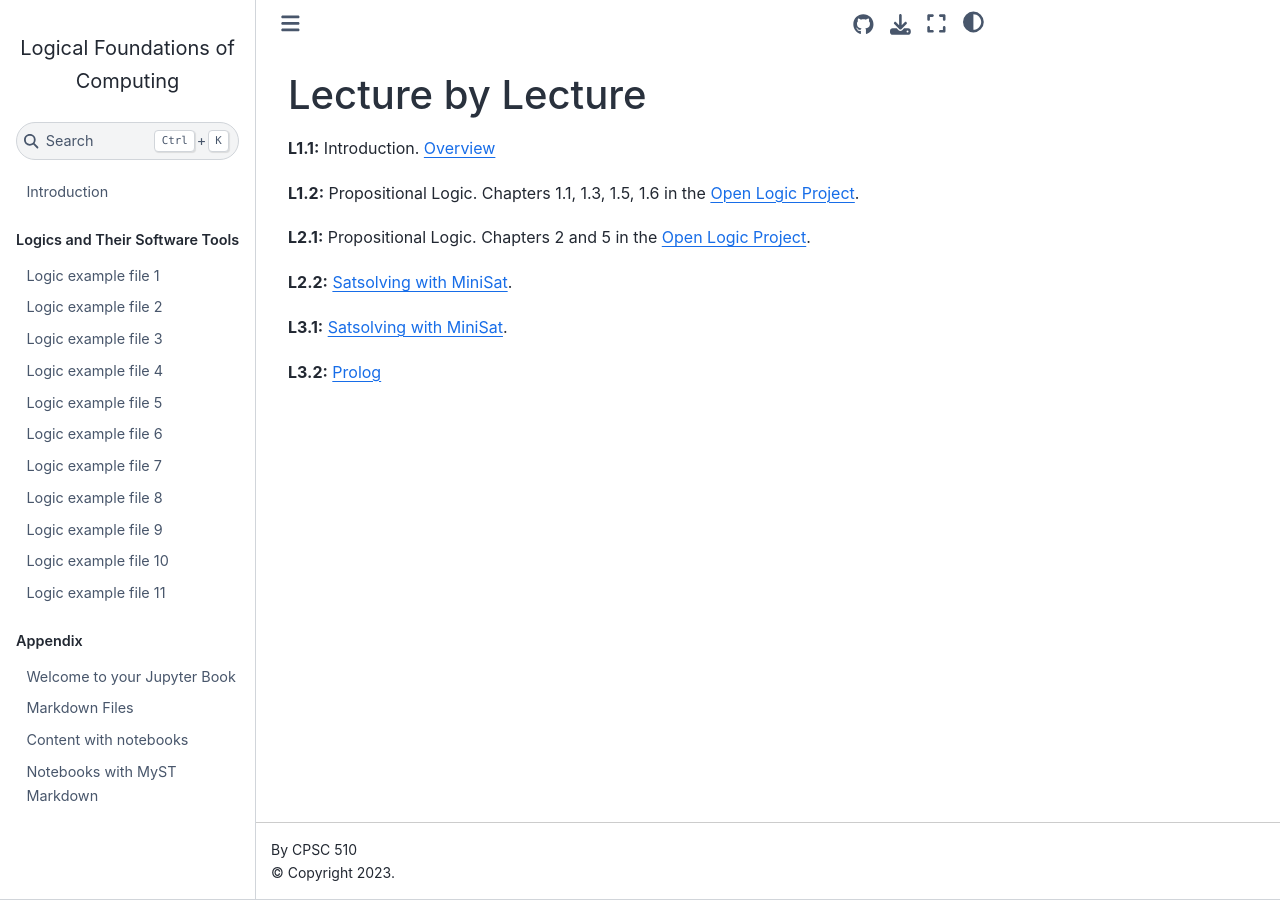
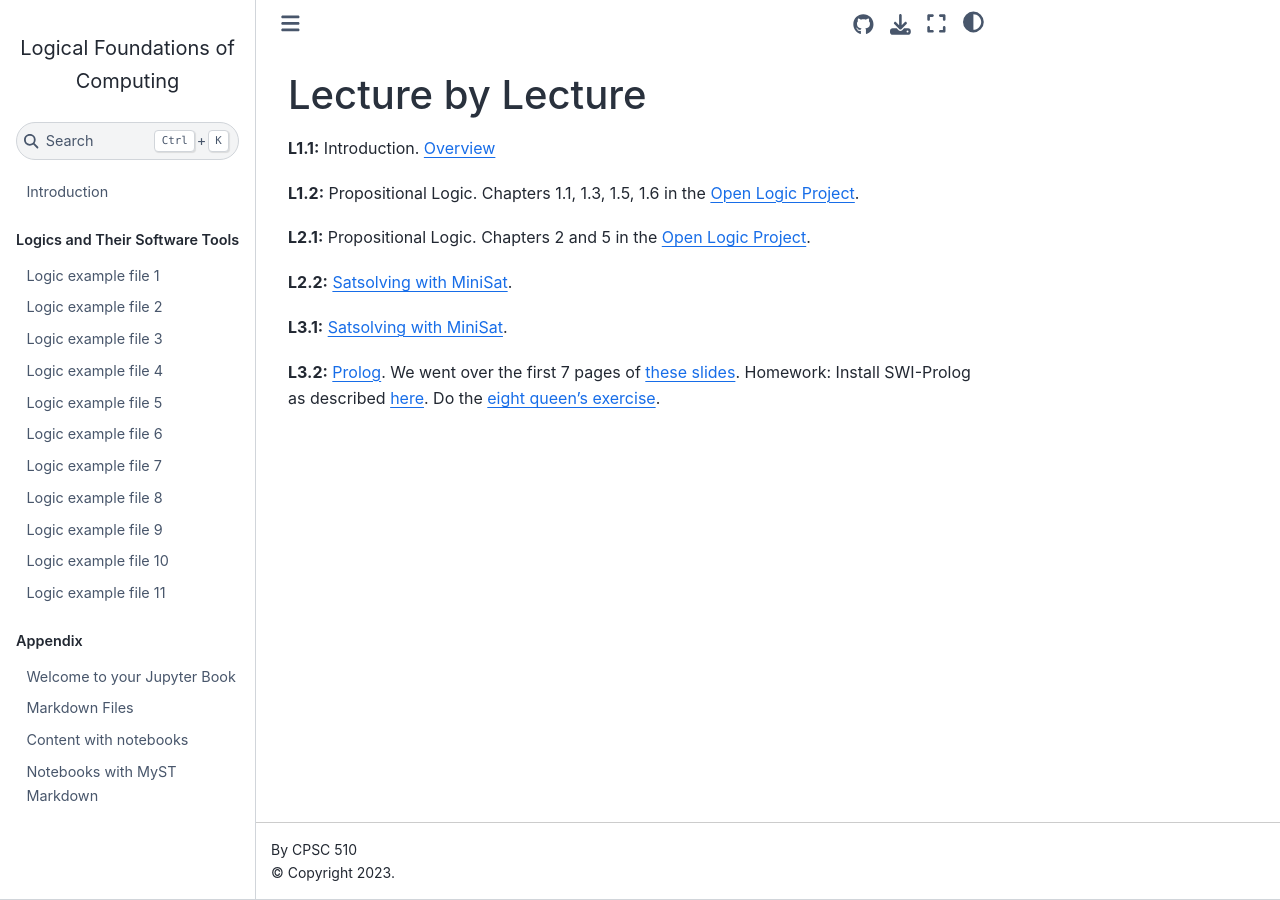
Before and after one commit to LEAP-at-Chapman/CPSC-510-Logical-Foundations-of-Computing, a Jupyter Book: the page built from lecture-by-lecture.md, in a window 1280 px wide. Built offline with Jupyter Book 1.0.4 settings and Sphinx 7.4.7 and the Sphinx Book theme 1.1.4, drawn with Linux system fonts in a browser that asks for light colours.

Commit message:
minor update

```diff
--- a/lecture-by-lecture.md
+++ b/lecture-by-lecture.md
@@ -10,4 +10,4 @@
 
 **L3.1:** [Satsolving with MiniSat](https://hackmd.io/@alexhkurz/BkZofOIcxl).
 
-**L3.2:** [Prolog](https://github.com/LEAP-at-Chapman/Intro-to-Logic-Programming?tab=readme-ov-file)
+**L3.2:** [Prolog](https://github.com/LEAP-at-Chapman/Intro-to-Logic-Programming?tab=readme-ov-file). We went over the first 7 pages of [these slides](https://github.com/LEAP-at-Chapman/Intro-to-Logic-Programming/blob/main/slides/LP1-introduction-to-logic-programming.pdf). Homework: Install SWI-Prolog as described [here](https://github.com/LEAP-at-Chapman/Intro-to-Logic-Programming?tab=readme-ov-file). Do the [eight queen's exercise](https://github.com/LEAP-at-Chapman/Intro-to-Logic-Programming/blob/main/eight-queens.md).
```
Also changed, not shown: README.md (+1 -1 lines).
